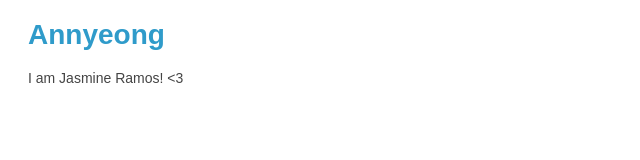
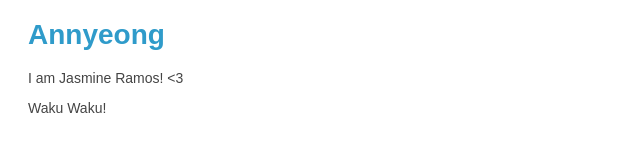
Before and after one commit to signorinaa/annyeong-test-page, a plain HTML site: page index.html in a window 1280 px wide. Shown: the full height of the page, 0-640 px from the left. Drawn offline with Linux system fonts and the light colour scheme.

Commit message:
Added waku waku in index.html

```diff
--- a/index.html
+++ b/index.html
@@ -8,6 +8,7 @@
 
 <h1>Annyeong</h1>
 <p>I am Jasmine Ramos! &lt;3</p>
+<p>Waku Waku!</p>
 
 </body>
 </html>
```
